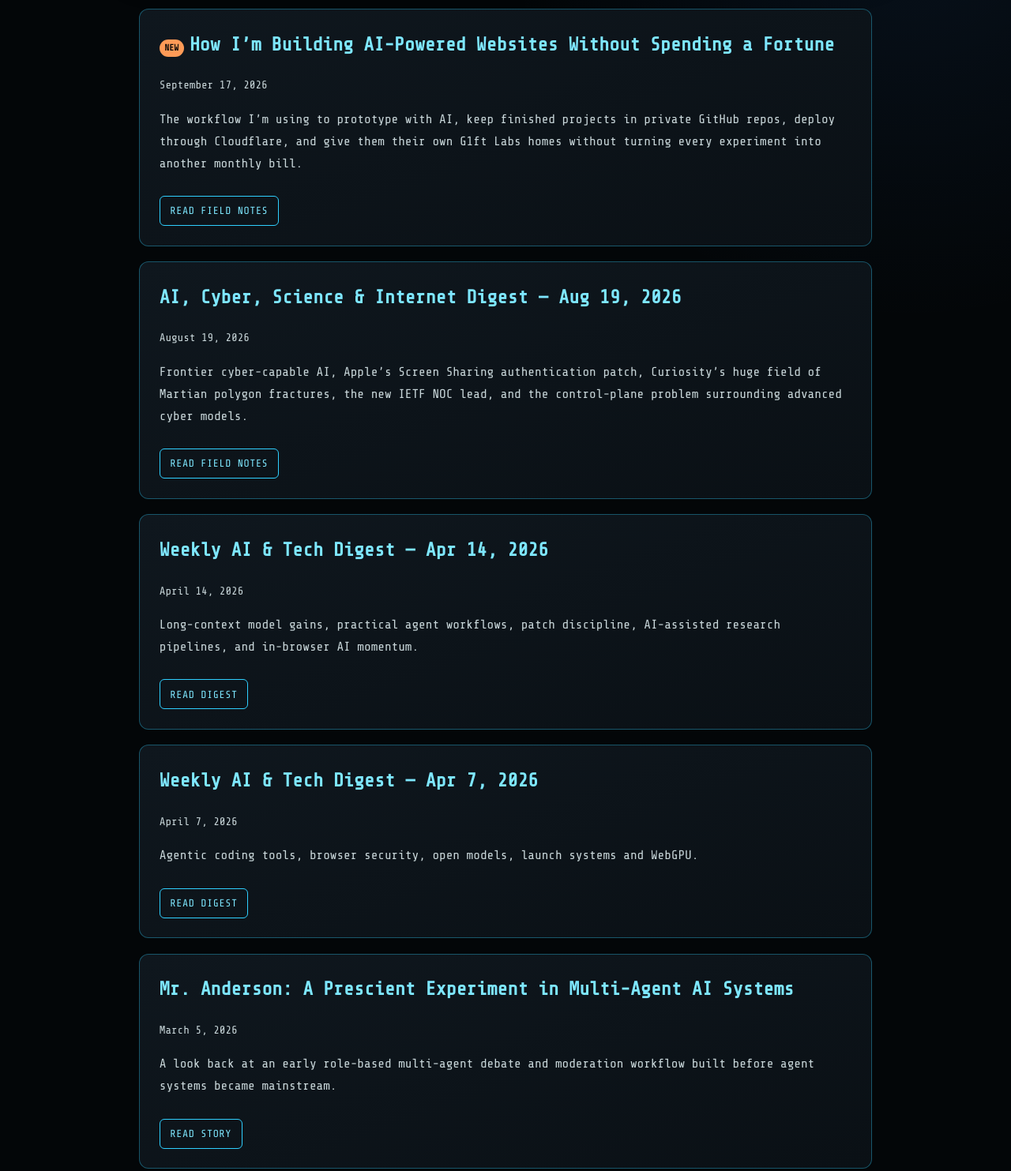
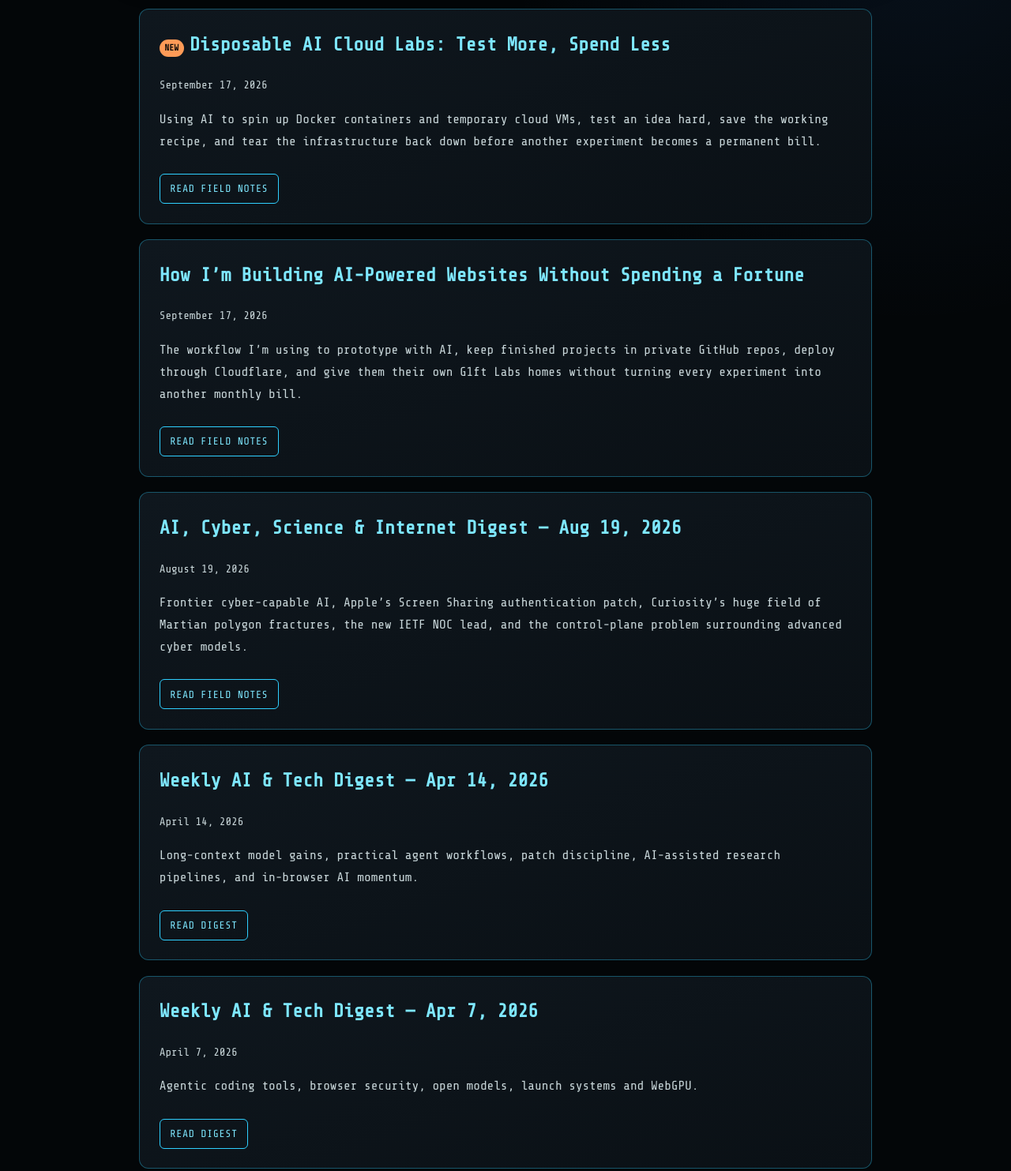
Before and after one commit to g1ftb4sk3t4u/dasite, a plain HTML site: page blog.html in a window 1280 px wide. Shown: the part 420-1903 px from the top of the page at 79% size. Drawn offline with nearby package versions, Linux system fonts and the light colour scheme.

Commit message:
Feature disposable AI cloud labs article

```diff
--- a/blog.html
+++ b/blog.html
@@ -7,14 +7,15 @@
   <section class="blog-header"><div class="post-kicker">G1FTB0X // FIELD NOTES</div><h2>What I’m building, what I’m learning, and what is worth digging into.</h2><p>AI, cyber security, networking, science, automation and notes from things being built inside G1ft Labs. Some posts are tutorials, some are project logs, and some are just rabbit holes worth sharing.</p></section>
 
   <section class="blog-section"><div class="blog-section-title"><h3>Latest</h3><span class="section-tag">Current</span></div><div class="blog-posts">
-    <article class="blog-post"><h2><a href="posts/ai-and-automation/building-ai-websites-without-spending-a-fortune.html"><span class="fresh-tag">NEW</span>How I’m Building AI-Powered Websites Without Spending a Fortune</a></h2><p class="post-date">September 17, 2026</p><p>The workflow I’m using to prototype with AI, keep finished projects in private GitHub repos, deploy through Cloudflare, and give them their own G1ft Labs homes without turning every experiment into another monthly bill.</p><a class="read-more" href="posts/ai-and-automation/building-ai-websites-without-spending-a-fortune.html">Read field notes</a></article>
+    <article class="blog-post"><h2><a href="posts/ai-and-automation/disposable-ai-cloud-labs.html"><span class="fresh-tag">NEW</span>Disposable AI Cloud Labs: Test More, Spend Less</a></h2><p class="post-date">September 17, 2026</p><p>Using AI to spin up Docker containers and temporary cloud VMs, test an idea hard, save the working recipe, and tear the infrastructure back down before another experiment becomes a permanent bill.</p><a class="read-more" href="posts/ai-and-automation/disposable-ai-cloud-labs.html">Read field notes</a></article>
+    <article class="blog-post"><h2><a href="posts/ai-and-automation/building-ai-websites-without-spending-a-fortune.html">How I’m Building AI-Powered Websites Without Spending a Fortune</a></h2><p class="post-date">September 17, 2026</p><p>The workflow I’m using to prototype with AI, keep finished projects in private GitHub repos, deploy through Cloudflare, and give them their own G1ft Labs homes without turning every experiment into another monthly bill.</p><a class="read-more" href="posts/ai-and-automation/building-ai-websites-without-spending-a-fortune.html">Read field notes</a></article>
     <article class="blog-post"><h2><a href="posts/ai-and-automation/weekly-august-19-2026.html">AI, Cyber, Science & Internet Digest — Aug 19, 2026</a></h2><p class="post-date">August 19, 2026</p><p>Frontier cyber-capable AI, Apple’s Screen Sharing authentication patch, Curiosity’s huge field of Martian polygon fractures, the new IETF NOC lead, and the control-plane problem surrounding advanced cyber models.</p><a class="read-more" href="posts/ai-and-automation/weekly-august-19-2026.html">Read field notes</a></article>
     <article class="blog-post"><h2><a href="posts/ai-and-automation/weekly-april-week2.html">Weekly AI & Tech Digest — Apr 14, 2026</a></h2><p class="post-date">April 14, 2026</p><p>Long-context model gains, practical agent workflows, patch discipline, AI-assisted research pipelines, and in-browser AI momentum.</p><a class="read-more" href="posts/ai-and-automation/weekly-april-week2.html">Read digest</a></article>
     <article class="blog-post"><h2><a href="posts/ai-and-automation/weekly-april-week1.html">Weekly AI & Tech Digest — Apr 7, 2026</a></h2><p class="post-date">April 7, 2026</p><p>Agentic coding tools, browser security, open models, launch systems and WebGPU.</p><a class="read-more" href="posts/ai-and-automation/weekly-april-week1.html">Read digest</a></article>
-    <article class="blog-post"><h2><a href="posts/ai-and-automation/mr-anderson-ahead-of-its-time.html">Mr. Anderson: A Prescient Experiment in Multi-Agent AI Systems</a></h2><p class="post-date">March 5, 2026</p><p>A look back at an early role-based multi-agent debate and moderation workflow built before agent systems became mainstream.</p><a class="read-more" href="posts/ai-and-automation/mr-anderson-ahead-of-its-time.html">Read story</a></article>
   </div></section>
 
   <section class="blog-section"><div class="blog-section-title"><h3>Archive</h3><span class="section-tag">2026</span></div><div class="blog-archive"><ul class="archive-list">
+    <li><a href="posts/ai-and-automation/mr-anderson-ahead-of-its-time.html">Mr. Anderson: A Prescient Experiment in Multi-Agent AI Systems</a></li>
     <li><a href="posts/ai-and-automation/february-2026-recap.html">February 2026 — Monthly Recap</a></li>
     <li><a href="posts/ai-and-automation/weekly-march-week1.html">Weekly AI & Tech Digest — Mar 23</a></li>
     <li><a href="posts/ai-and-automation/weekly-march-week2.html">Weekly AI & Tech Digest — Mar 30</a></li>
```
